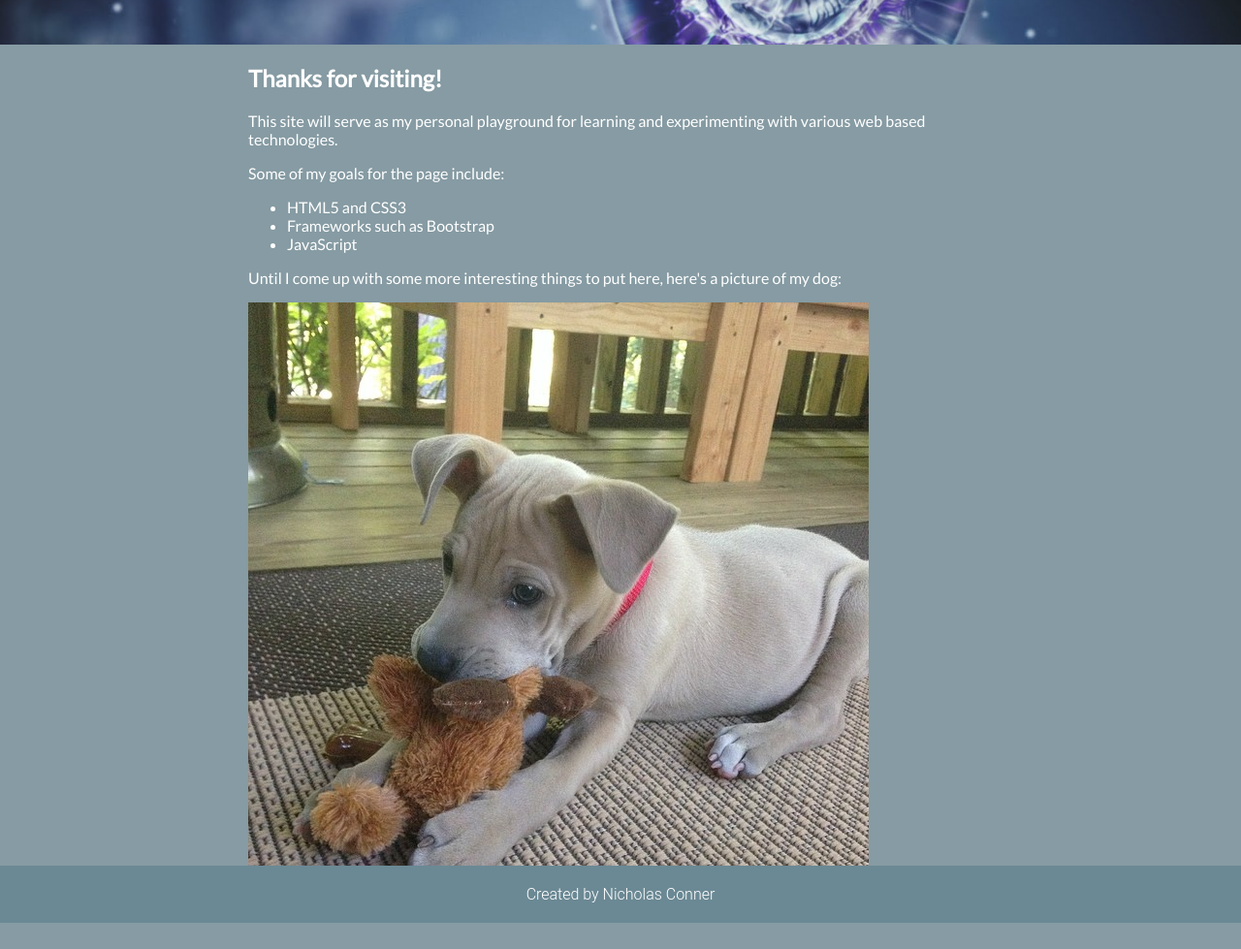
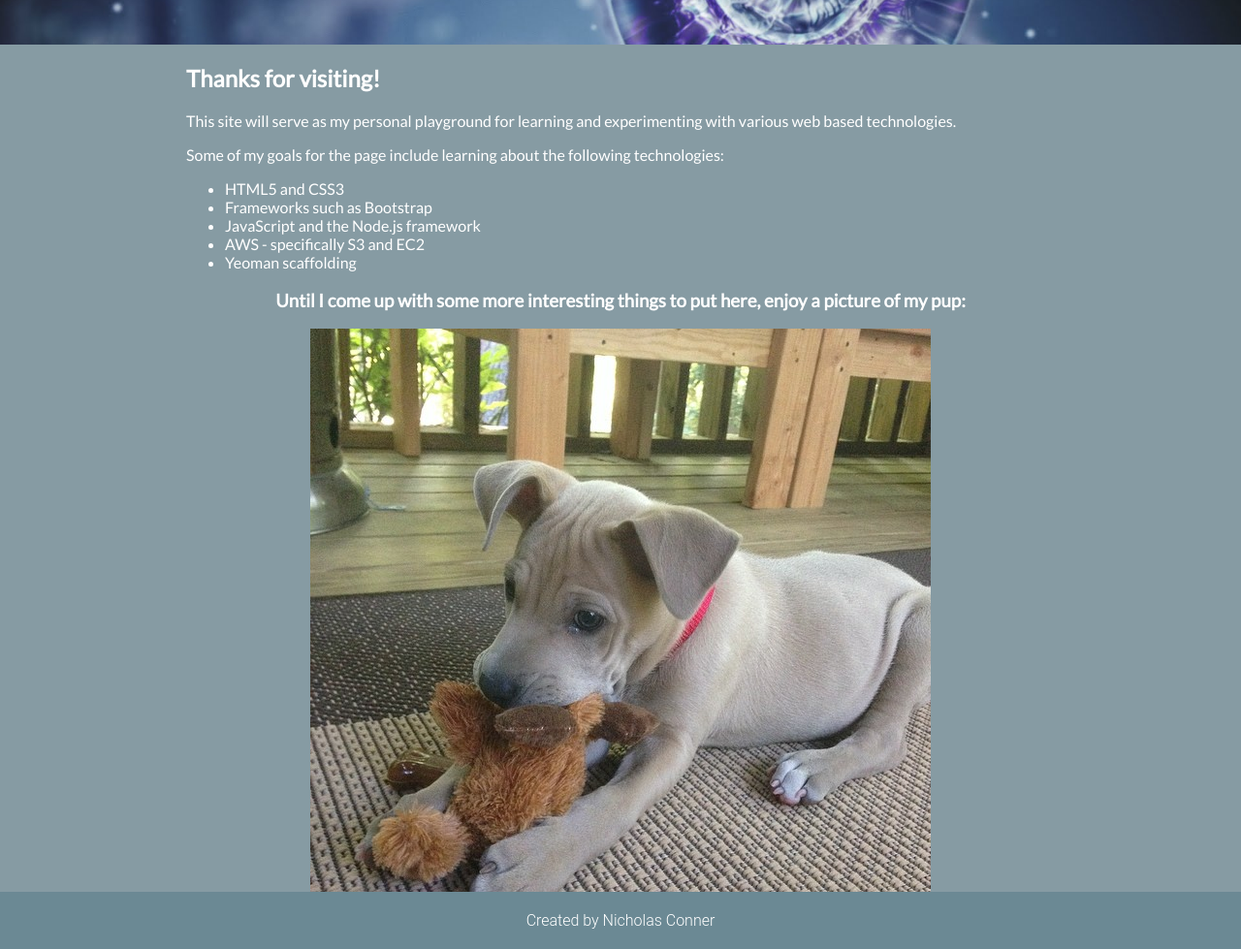
Before and after one commit to ncon5910/sciencebad, a plain HTML site: page index.html in a window 1280 px wide. Shown: the part 218-1197 px from the top of the page at 97% size. Before the commit the page ends 1170 px from the top, so only its background shows below. Drawn offline with Linux system fonts and the light colour scheme.

Commit message:
More updates to content

```diff
--- a/index.html
+++ b/index.html
@@ -32,14 +32,16 @@
   	<div class=content>
 		<h2>Thanks for visiting!</h2>
 		<p>This site will serve as my personal playground for learning and experimenting with various web based technologies.</p>
-		<p>Some of my goals for the page include:</p>
+		<p>Some of my goals for the page include learning about the following technologies:</p>
 		<p><ul>
 			<li>HTML5 and CSS3</li>
 			<li>Frameworks such as Bootstrap</li>
-			<li>JavaScript</li>
+			<li>JavaScript and the Node.js framework</li>
+			<li>AWS - specifically S3 and EC2</li>
+			<li>Yeoman scaffolding</li>
 		</ul></p>
-		<p>Until I come up with some more interesting things to put here, here's a picture of my dog:</p>
-		<img src="Plato.jpg" alt="This should have been a picture of my dog">
+		<h3>Until I come up with some more interesting things to put here, enjoy a picture of my pup:</h3>
+		<img class=pup src="Plato.jpg" alt="This should have been a picture of my dog">
 	</div>
   	<footer>Created by Nicholas Conner</footer>
 </body>
--- a/style.css
+++ b/style.css
@@ -108,15 +108,21 @@ a:hover {
 	font-size: 25px;
 }
 
-img {
-	max-width: 100%;
-	height:auto;
-}
-
 .content {
 	display: block;
 	text-align: left;
-	max-width: 60%;
+	max-width: 70%;
+	margin: auto;
+}
+
+.content h3 {
+	text-align: center;
+}
+
+.pup {
+	display: block;
+	max-width: 100%;
+	height: auto;
 	margin: auto;
 }
 
```
